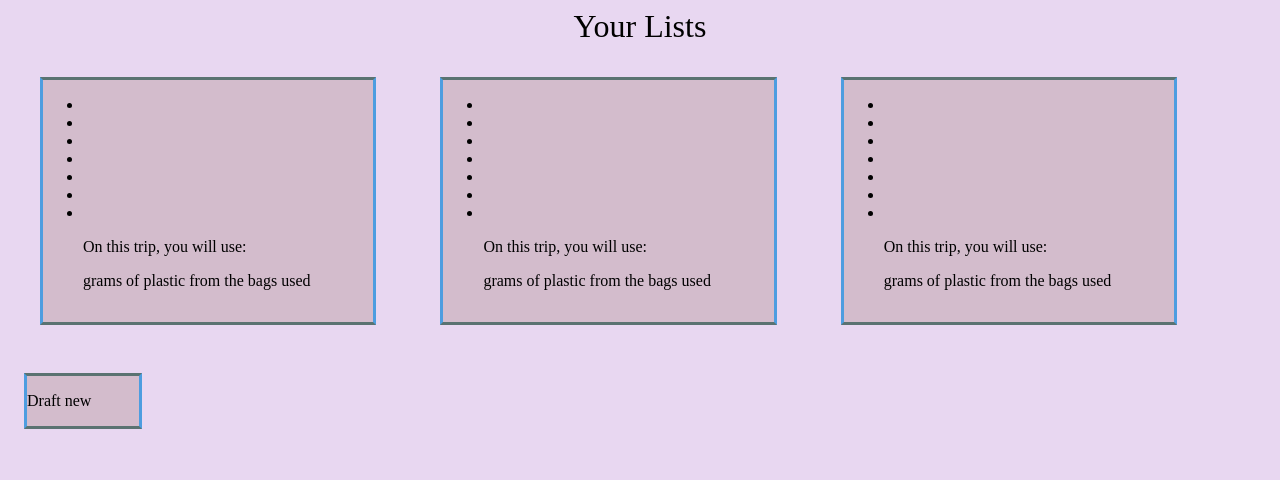
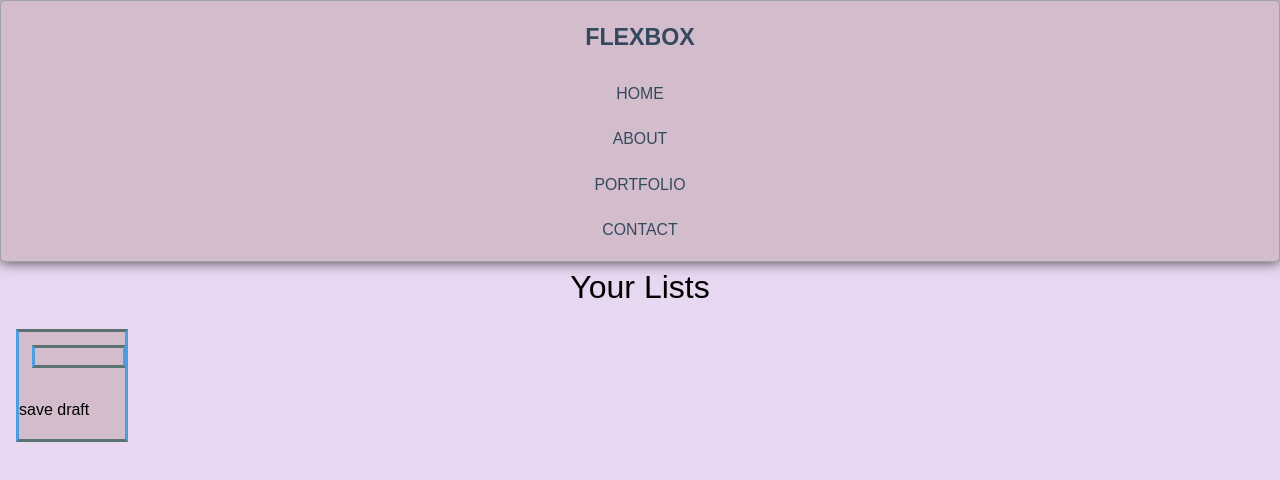
Before and after one commit to Digital-Skills-Youth-Academy/JujaJungle, a plain HTML site: page Grocery.html in a window 1280 px wide. Both pictures are taken after a click on the element "Draft new". Drawn offline with Linux system fonts and the light colour scheme.

Commit message:
Last dedicated work day

```diff
--- a/Grocery.css
+++ b/Grocery.css
@@ -27,6 +27,24 @@
     flex-direction: column;
     justify-content: flex-end;
 }
+.header {
+	box-sizing: border-box;
+}
+body {
+	font-family: 'Montserrat', sans-serif;
+	line-height: 1.6;
+	margin: 0;
+	min-height: 100vh;
+    background-color: rgb(232, 215, 241) ;
+
+}
+ul {
+  margin: 0;
+  padding: 0;
+  list-style: none;
+}
+
+
 
 .SavedLists {
     display: flex;
@@ -39,6 +57,95 @@
     display: grid;
     grid-template-columns: auto auto auto auto;
 }
+* {
+	box-sizing: border-box;
+}
 body {
-    background-color: rgb(232, 215, 241) ;
+	font-family: 'Montserrat', sans-serif;
+	line-height: 1.6;
+	margin: 0;
+	min-height: 100vh;
 }
+ul {
+  margin: 0;
+  padding: 0;
+  list-style: none;
+}
+
+
+h2,
+h3,
+a {
+	color: #34495e;
+}
+
+a {
+	text-decoration: none;
+}
+
+
+
+.logo {
+	margin: 0;
+	font-size: 1.45em;
+}
+
+.main-nav {
+	margin-top: 5px;
+
+}
+.logo a,
+.main-nav a {
+	padding: 10px 15px;
+	text-transform: uppercase;
+	text-align: center;
+	display: block;
+}
+
+.main-nav a {
+	color: #34495e;
+	font-size: 0.99em;
+}
+
+.main-nav a:hover {
+	color: #718daa;
+}
+
+
+
+.header {
+	padding-top: 0.5em;
+	padding-bottom: 0.5em;
+	border: 1px solid #a2a2a2;
+	background-color: rgb(211, 188, 204);
+	-webkit-box-shadow: 0px 0px 14px 0px rgba(0, 0, 0, 0.75);
+	-moz-box-shadow: 0px 0px 14px 0px rgba(0, 0, 0, 0.75);
+	box-shadow: 0px 0px 14px 0px rgba(0, 0, 0, 0.75);
+	-webkit-border-radius: 5px;
+	-moz-border-radius: 5px;
+	border-radius: 5px;
+}
+
+.listsProper {
+    list-style:unset;
+}
+#SaveListContent {
+    margin: 1em;
+    border: solid;
+    border-color:  rgb(90, 114, 113) rgb(77, 157, 224) ;
+    width: 7em;
+    background-color:rgb(211, 188, 204) ;
+    display: flex;
+    flex-direction: column;
+    justify-content: flex-end;
+}
+#typeList {
+    margin: 1em;
+    border: solid;
+    border-color:  rgb(90, 114, 113) rgb(77, 157, 224) ;
+    width: 7em;
+    background-color:rgb(211, 188, 204) ;
+    display: flex;
+    flex-direction: column;
+    justify-content: flex-end;
+}
--- a/Grocery.html
+++ b/Grocery.html
@@ -2,14 +2,23 @@
 <head>
     <title>Grocery </title>
  <link rel="stylesheet" href="Grocery.css">
+ <header class="header">
+    <h1 class="logo"><a href="#">Flexbox</a></h1>
+    <ul class="main-nav">
+      <li><a href="#">Home</a></li>
+      <li><a href="#">About</a></li>
+      <li><a href="#">Portfolio</a></li>
+      <li><a href="#">Contact</a></li>
+    </ul>
+  </header>
 </head>
 <body>
-<header id="Overhead">Your Lists</header>
+    <header id="Overhead">Your Lists</header>
 <div id="savedLists">
     <div class="SavedLists" id="listOne">
     <ul class="ListsProper">
         <!--javascript will be used to specify items-->
-        <li> </li>
+        <li></li>
         <li></li>
         <li></li>
         <li></li>
@@ -35,7 +44,7 @@
 <div class="SavedLists" id="listThree">
     <ul class="ListsProper">
         <!--javascript will be used to specify items-->
-        <li> </li>
+        <li></li>
         <li></li>
         <li></li>
         <li></li>
@@ -50,6 +59,15 @@
 <div id= "newList" onclick="draftList" class="button">
 <p>Draft new</p>
 </div>
+
+<div id="SaveListContent">
+
+<input id= "typeList" type="text">
+    <p id= "meatOfButton">save draft</p>
+
+</div>
+
+
 </body>
 <script src = 'Grocery.js'></script>
 </html>
--- a/Grocery.js
+++ b/Grocery.js
@@ -7,8 +7,41 @@ var plasticUsed//= bagWeight*;
 var button= document.getElementById('newList');
 button.addEventListener('click', draftList)
 
-Element.classList.add("");
+
+var button2= document.getElementById('typeList');
+button2.addEventListener('click', toLists);
+//Element.classList.add("");
+
+
+
+var draftTwo = document.getElementById('listThree');
+var draftList = document.getElementById('listTwo');
+var draftThree = document.getElementById('listOne');
+
+var newList = document.getElementById('typeList');
+
+newList.style.display='none';
+
+
+function toLists() {
+    newList.style.display='none';
+    draftTwo.style.display='block';
+    draftThree.style.display='block';
+    draftList.style.display='block';
+    button.style.display='block';
+
+}
 
 function draftList() {
-    console.log ('yeah its working!');
+    console.log ('yeah its working!')
+
+    draftList.style.display = 'none';
+
+    draftTwo.style.display= 'none';
+
+    draftThree.style.display= 'none';
+
+    button.style.display='none';
+
+    newList.style.display='block';
 }
```
